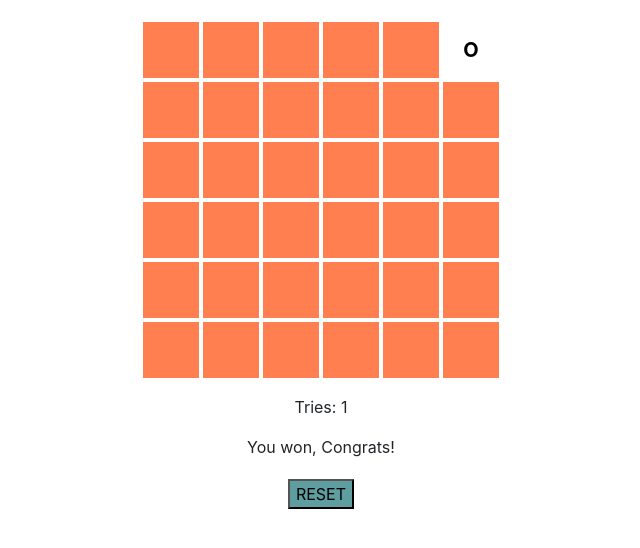
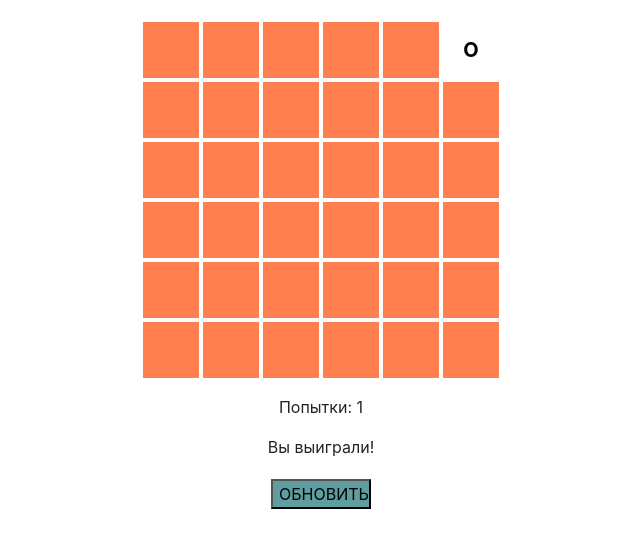
Before and after one commit to belek-king-bar/python-group_2-homework_56-Belek_Tulibaev, a React (Create React App) app: page / in a window 1280 px wide. Both pictures are taken after a click on the element 790 px from the left and 50 px from the top of the page. Shown: the top 548 px of the page, without its empty margins (319-959 px from the left). Built offline with nearby package versions, Linux system fonts and the light colour scheme.

Commit message:
Изменение данных

```diff
--- a/src/App.js
+++ b/src/App.js
@@ -6,7 +6,7 @@ import Button from './components/Button/Button';
 import Counter from './components/Counter/Counter';
 
 
-// pass cell variable to Cell.js*
+
 
 const FIELD_SIZE = 6;
 
@@ -15,9 +15,9 @@ class App extends Component {
         super(props);
 
         this.state = {
-            cells: this.generateCells(), // an array, inside the array we have an object
+            cells: this.generateCells(),
             counter: 0,
-            isWin: false
+            checker: false
         };
 
 
@@ -39,8 +39,8 @@ class App extends Component {
     };
 
     openCell = (id) => {
-        //check if you found an 'O'
-        if (!this.state.isWin) {
+
+        if (!this.state.checker) {
             let cell = {...this.state.cells[id]};
             if (!cell.open) {
                 cell.open = true;
@@ -54,15 +54,14 @@ class App extends Component {
 
                 this.setState(state);
 
-                // if you are found an element
+
                 if (cells[id].hasItem) {
 
-                    // pass is open as property to open cell, and change the state: (cells, counter, isWin)
                     cells[id] = cell;
                     let state = {...this.state};
                     state.cells = cells;
                     state.counter = state.counter + 1;
-                    state.isWin = true;
+                    state.checker = true;
 
                     this.setState(state);
                 }
@@ -70,15 +69,11 @@ class App extends Component {
         }
     };
 
-    resetGame = () => {
-        // unpacked state
-        // change counter
-        // close opened squares
-        // set changed state
+    restartGame = () => {
 
         let state = {...this.state};
         state.counter = 0;
-        state.isWin = false; // to start the game from the beginning
+        state.checker = false;
         let i = 0;
         while (i < state.cells.length) {
             if (state.cells[i].open) {
@@ -106,9 +101,9 @@ class App extends Component {
                 <Counter
                     counter={this.state.counter}
                 />
-                {this.state.isWin ? <p className="win_text">You won, Congrats!</p> : null}
+                {this.state.checker ? <p className="win_text">Вы выиграли!</p> : null}
                 <Button
-                    gameReset={this.resetGame}
+                    gameReset={this.restartGame}
                 />
             </div>
         );
--- a/src/components/Button/Button.js
+++ b/src/components/Button/Button.js
@@ -4,7 +4,7 @@ import React from 'react';
 function Button(props) {
     return(
         <div className="button-wrapper">
-            <button onClick={() => props.gameReset()} className="button">Reset</button>
+            <button onClick={() => props.gameReset()} className="button">Обновить</button>
         </div>
     )
 
--- a/src/components/Counter/Counter.js
+++ b/src/components/Counter/Counter.js
@@ -3,7 +3,7 @@ import React from 'react';
 function Counter(props) {
     return (
         <div className="counter">
-            <p className="counter-text">Tries: {props.counter}</p>
+            <p className="counter-text">Попытки: {props.counter}</p>
         </div>
     )
 
```
